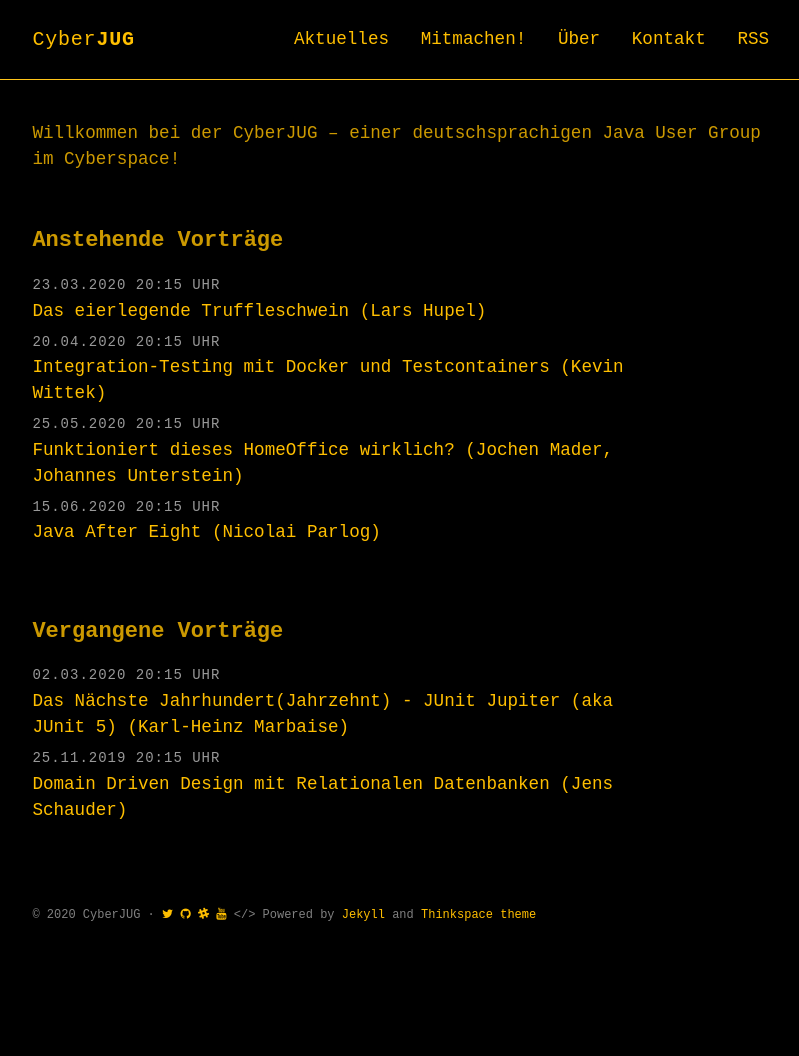
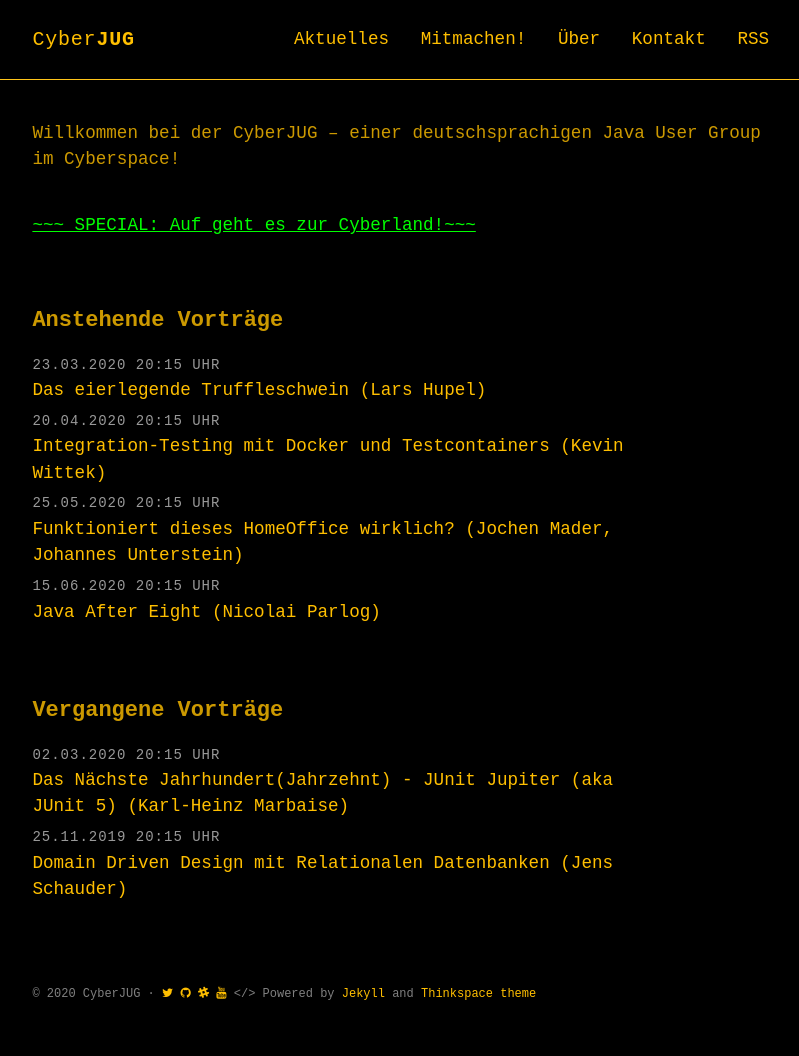
Before and after one commit to cyberjug/website, a Jekyll site: the page built from docs/index.html, in a window 1280 px wide. Shown: the whole page, without its empty margins (234-1033 px from the left). Built offline with Jekyll 4.4.1, drawn with Linux system fonts in a browser that asks for light colours; some web fonts are replaced; before the commit the page ends 977 px from its top, so only the background shows below that.

Commit message:
add info to frontpage

```diff
--- a/docs/index.html
+++ b/docs/index.html
@@ -6,6 +6,15 @@
 <section class="intro">
   <div class="container">
     <p>Willkommen bei der CyberJUG &ndash; einer deutschsprachigen Java User Group im  Cyberspace!</p>
+  </div>
+</section>
+
+<section class="post-list">
+
+  <div class="container">
+
+      <a href="./cyberland" style="color: #00FF00;"><u>~~~ SPECIAL: Auf geht es zur Cyberland!~~~</u></a>
+
   </div>
 </section>
 
```
